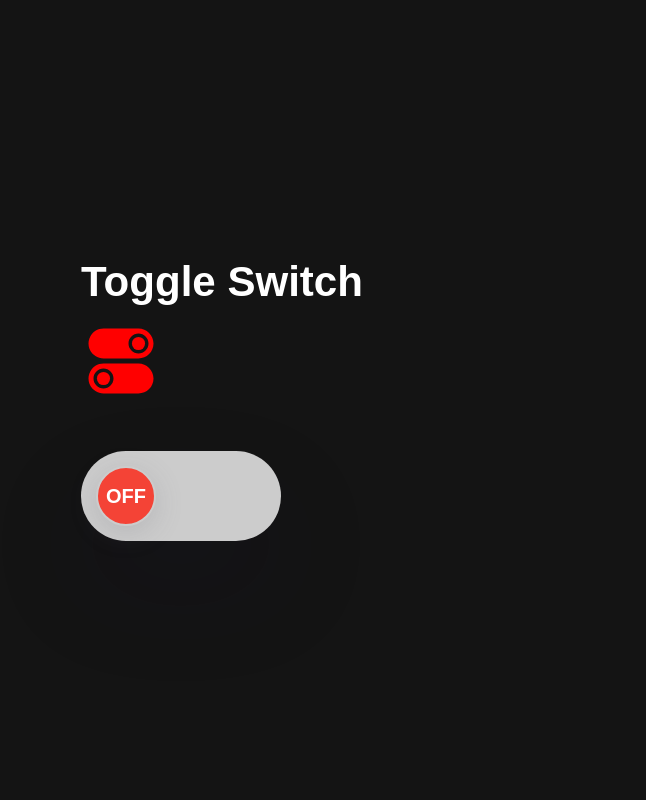
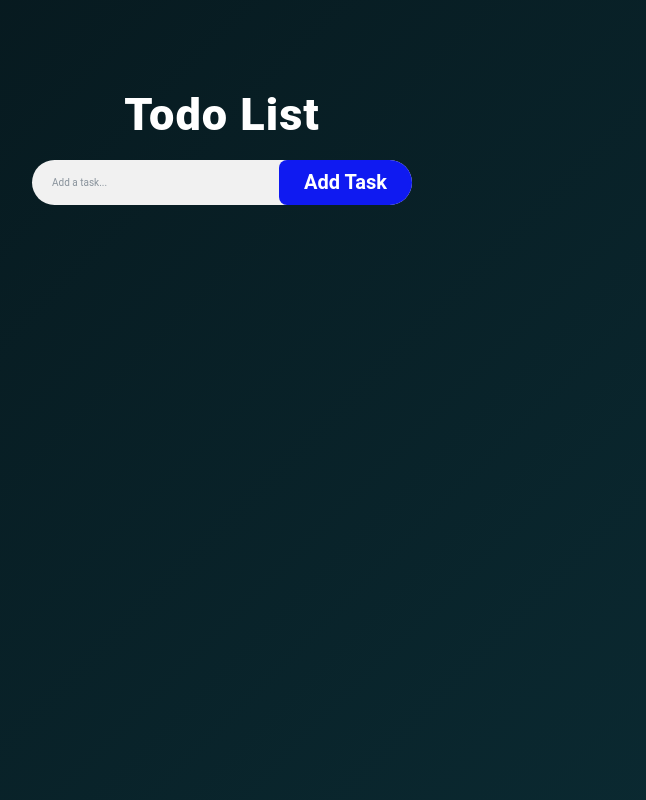
Before and after one commit to surajgond07/my-first-react, a React (Vite) app: page / in a window 1280 px wide. Shown: the whole page, without its empty margins (418-1064 px from the left). Built offline with nearby package versions, Linux system fonts and the light colour scheme.

Commit message:
Todo Prjoect CSS Added

```diff
--- a/src/App.jsx
+++ b/src/App.jsx
@@ -2,14 +2,16 @@
 // import React from 'react';
 // import './App.css';
 
-import'./components/Netflix.module.css';
+// import'./components/Netflix.module.css';
 
-import { ToggleSwitch } from './Projects/ToggleSwitch/ToggleSwitch';
+// import { ToggleSwitch } from './Projects/ToggleSwitch/ToggleSwitch';
+
+import {Todo} from './Projects/Todo/Todo';
 
 export default function App() {
   return (
     <>
-       <ToggleSwitch />
+       <Todo />
     </>
   );
 };
--- /dev/null
+++ b/src/Projects/Todo/Todo.css
@@ -0,0 +1,114 @@
+/* RESET */
+* {
+  margin: 0;
+  padding: 0;
+  box-sizing: border-box;
+  font-family: "Poppins", roboto;
+}
+
+/* PAGE CENTER */
+
+body {
+  min-height: 100vh;
+  background: linear-gradient(135deg, #06161b, #0b2b33);
+  display: flex;
+  justify-content: center;
+  align-items: flex-start; /* ✅ move to top */
+  padding-top: 4rem; /* ✅ space from top */
+}
+
+/* MAIN CONTAINER */
+.todo-container {
+  width: 380px;
+  text-align: center;
+}
+
+/* HEADER */
+.todo-container h1 {
+  color: #ffffff;
+  font-size: 4.5rem;
+  margin-top: 5rem;
+  margin-bottom: 2rem;
+  letter-spacing: 1px;
+}
+
+/* FORM */
+.form form {
+  display: flex;
+  background: #f1f1f1;
+  border-radius: 50px;
+  overflow: hidden;
+  margin-bottom: 2rem;
+}
+
+/* INPUT */
+.todo-input {
+  flex: 1;
+  padding: 15px 20px;
+  border: none;
+  outline: none;
+  font-size: 1rem;
+  border-radius: 50px 0 0 50px;
+}
+
+/* BUTTON */
+.todo-button {
+  background: #0f1af1;
+  border: none;
+  padding: 0 25px;
+  cursor: pointer;
+  font-size: 2rem;
+  font-weight: 600;
+  color: #ffffff;
+  transition: background 0.3s ease;
+}
+
+.todo-button:hover {
+  background: #d4ac0d;
+}
+
+/* TODO LIST (for next step) */
+.todo-list {
+  display: flex;
+  flex-direction: column;
+  gap: 1rem;
+}
+
+/* TODO ITEM */
+.todo-item {
+  background: #f1f1f1;
+  padding: 14px 18px;
+  border-radius: 40px;
+  display: flex;
+  align-items: center;
+  justify-content: space-between;
+}
+
+/* TEXT */
+.todo-text {
+  font-size: 1rem;
+  color: #333;
+}
+
+/* ICONS */
+.todo-actions {
+  display: flex;
+  gap: 10px;
+}
+
+.todo-actions button {
+  border: none;
+  background: transparent;
+  cursor: pointer;
+  font-size: 1.2rem;
+}
+
+/* COMPLETE */
+.complete {
+  color: #2ecc71;
+}
+
+/* DELETE */
+.delete {
+  color: #e74c3c;
+}
--- /dev/null
+++ b/src/Projects/Todo/Todo.jsx
@@ -0,0 +1,26 @@
+import "./Todo.css";
+
+export const Todo = () => {
+  return (
+    <section className="todo-container">
+      <header>
+        <h1>Todo List</h1>
+      </header>
+
+      <section className="form">
+        <form>
+          <input
+            type="text"
+            className="todo-input"
+            autoComplete="off"
+            placeholder="Add a task..."
+          />
+
+          <button type="submit" className="todo-button">
+            Add Task
+          </button>
+        </form>
+      </section>
+    </section>
+  );
+};
--- a/src/Projects/ToggleSwitch/ToggleSwitch.css
+++ b/src/Projects/ToggleSwitch/ToggleSwitch.css
@@ -1,12 +1,12 @@
-body {
+/* body {
   width: 100%;
   height: 100vh;
   display: flex;
   justify-content: center;
-}
+} */
 
 /* outer switch */
-.toggle-switch {
+/* .toggle-switch {
   width: 200px;
   height: 90px;
   background-color: #ccc;
@@ -17,10 +17,10 @@ body {
   margin-top: 5rem;
   transition: background-color 0.3s;
   box-shadow: rgba(17, 12, 46, 0.15) 0px 48px 100px 0px;
-}
+} */
 
 /* inner circle */
-.switch {
+/* .switch {
   width: 60px;
   height: 60px;
   border-radius: 50px;
@@ -37,14 +37,14 @@ body {
     background 0.3s linear;
   border: 0.2rem solid #ccc;
   box-shadow: rgba(100, 100, 111, 0.2) 0px 7px 29px 0px;
-}
+} */
 /* text */
-.switch-state {
+/* .switch-state {
   font-size: 20px;
   font-weight: bold;
-  /* color: #000; */
-}
-.on {
+
+} */
+/* .on {
   background: #4caf50;
   transform: translateX(100px);
 }
@@ -55,4 +55,4 @@ body {
 .switch-state {
   margin: 0 10px;
   text-transform: uppercase;
-}
+} */
--- a/src/index.css
+++ b/src/index.css
@@ -48,7 +48,20 @@ h3,
 h4,
 h5,
 h6 {
-  font-family: "Poppins", sans-serif;
+  /* font-family: "Poppins", sans-serif; */
+  font-family:
+    "Roboto",
+    system-ui,
+    -apple-system,
+    BlinkMacSystemFont,
+    "Segoe UI",
+    Roboto,
+    Oxygen,
+    Ubuntu,
+    Cantarell,
+    "Open Sans",
+    "Helvetica Neue",
+    sans-serif;
   font-weight: 900;
   line-height: 1.2;
   margin-bottom: 1.6rem;
```
Also changed, not shown: src/Projects/Todo/Help.jsx (added).
